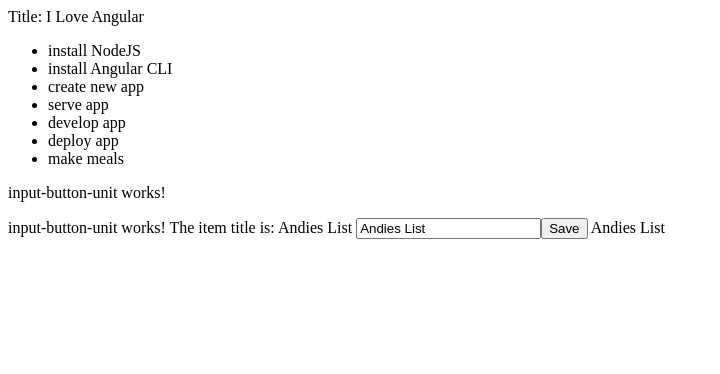
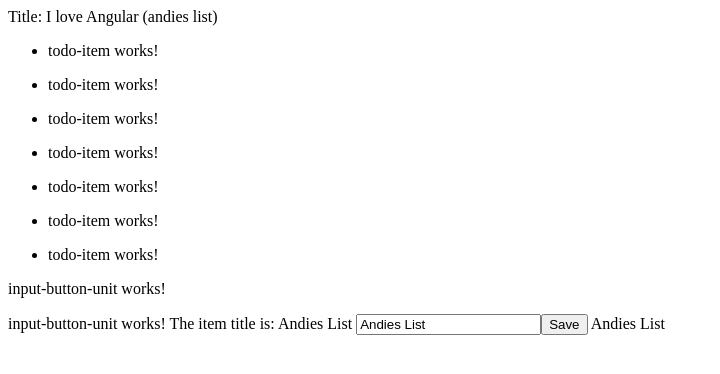
Before and after one commit to andie-dm/todo-app, an Angular app: page / in a window 1280 px wide. Shown: the top 374 px of the page, without its empty margins (0-720 px from the left). Built offline with nearby package versions, Linux system fonts and the light colour scheme.

Commit message:
Your Message

```diff
--- a/src/app/app.component.ts
+++ b/src/app/app.component.ts
@@ -1,19 +1,20 @@
 import { Component } from '@angular/core';
 import { RouterOutlet } from '@angular/router';
 import { InputButtonUnitComponent } from './input-button-unit/input-button-unit.component';
+import { TodoItemComponent } from './todo-item/todo-item.component';
 
 @Component({
   selector: 'app-root',
   standalone: true,
-  imports: [RouterOutlet,InputButtonUnitComponent ],
+  imports: [RouterOutlet,InputButtonUnitComponent, TodoItemComponent ],
 template: `Title: {{title}}
 <ul>
-    @for( todoItem of todoList; track todoItem.title) {
-      <li>
-        {{ todoItem.title }}
-      </li>
-    }
-  </ul>
+  @for( todoItem of todoList; track todoItem.title) {
+    <li>
+    <app-todo-item [item]="todoItem"></app-todo-item>
+    </li>
+  }
+</ul>
   <app-input-button-unit></app-input-button-unit>
 `,
   styleUrl: './app.component.scss'
@@ -31,7 +32,7 @@
   ];
 
   constructor() {
-    this.title = 'I Love Angular';
+    this.title = 'I love Angular (andies list)';
   }
 
 }
--- /dev/null
+++ b/src/app/todo-item/todo-item.component.html
@@ -0,0 +1 @@
+<p>todo-item works!</p>
```
Also changed, not shown: src/app/todo-item/todo-item.component.ts (added, +12 -0 lines), src/app/todo-item/todo-item.component.scss (added), 1 other file (tests, documents, lock files or other folders).
